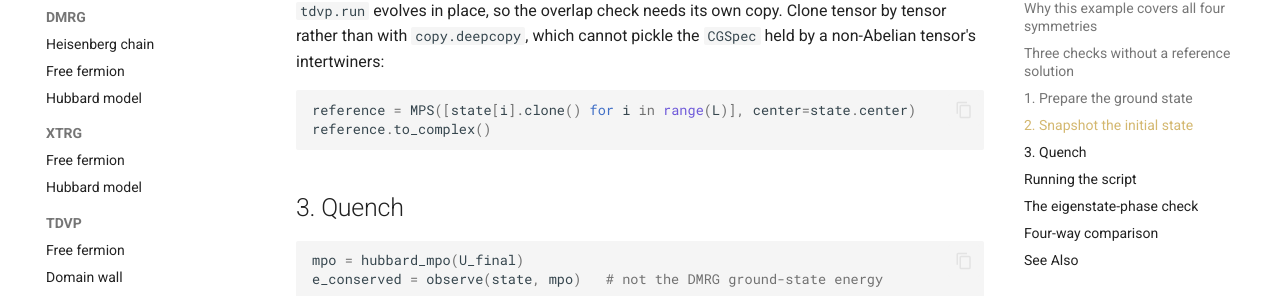
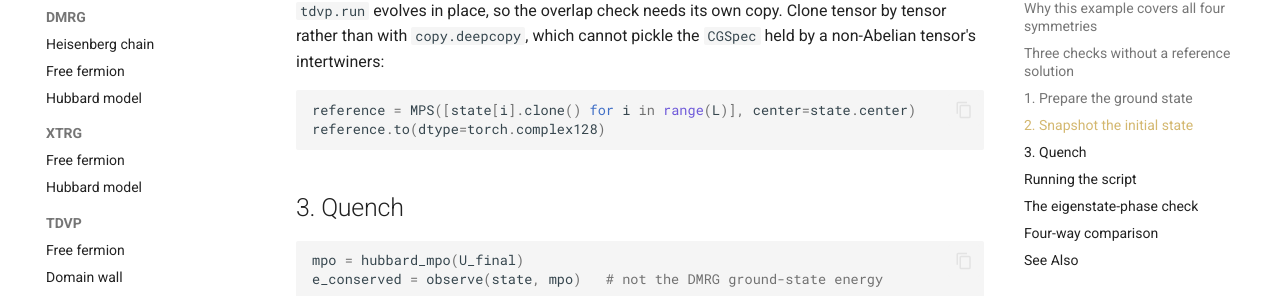
Before and after one commit to Ideogenesis-AI/Alice, an MkDocs documentation site: the page built from docs/examples/tdvp/hubbard-quench.md, in a window 1280 px wide and 900 px high, scrolled down 1973 px. Shown: the part 140-436 px from the top of the window. Built offline with MkDocs 1.6.1 and Material for MkDocs 9.7.7, drawn with Linux system fonts in a browser that asks for light colours; comment, search, counter and statistics services are not loaded.

Commit message:
Update the snapshot step in the Hubbard quench walkthrough
Rewrote the cast in the step that copies the DMRG ground state before the quench evolves it, matching the script the page walks through.

````diff
--- a/docs/examples/tdvp/hubbard-quench.md
+++ b/docs/examples/tdvp/hubbard-quench.md
@@ -98,7 +98,7 @@ tensor by tensor rather than with `copy.deepcopy`, which cannot pickle the
 
 ```python
 reference = MPS([state[i].clone() for i in range(L)], center=state.center)
-reference.to_complex()
+reference.to(dtype=torch.complex128)
 ```
 
 ## 3. Quench
````
